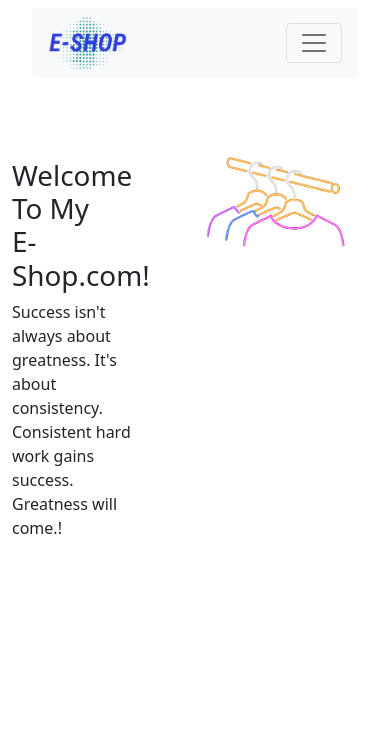
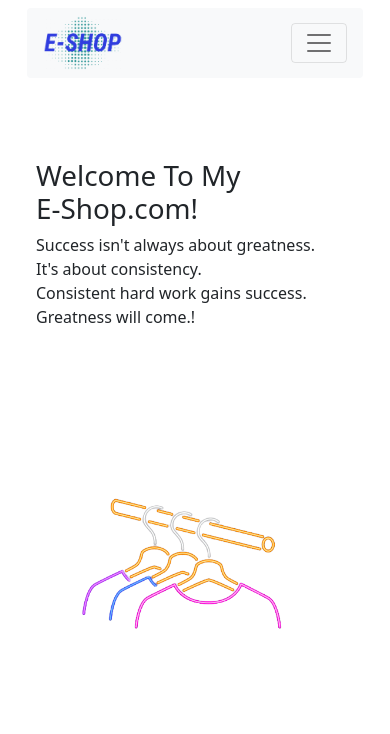
Before and after one commit to shishir3051/e.Shop.com, a plain HTML site: page index.html in a window 390 px wide. Drawn offline with Linux system fonts and the light colour scheme.

Commit message:
responsiveness

```diff
--- a/assets/styles/home.css
+++ b/assets/styles/home.css
@@ -7,7 +7,7 @@
 .navbar{
     display: flex;
     align-items: center;
-    padding: 20px;
+    padding: 15px;
 }
 
 nav{
@@ -15,14 +15,14 @@ nav{
 }
 ul{
 
-    text-transform: uppercase;
+    text-transform: capitalize;
 }
 
-.col-5{
+.col-lg-5{
     padding: 25px;
 }
 
-.col-7 img{
+.col-md-6 img{
     max-width: 100%;
     padding: 50px 0;
 }
--- a/index.html
+++ b/index.html
@@ -65,15 +65,15 @@
             </nav>
             </div>
 
-            <div class="row">
-                <div class="col-5 my-5">
+            <div class=" container row">
+                <div class="col-sm-6 col-md-6 col-lg-5  my-5">
                     <h1>Welcome To My <br> E-Shop.com!</h1>
                     <p>Success isn't always about greatness. It's about
                         consistency. <br> Consistent hard work gains success. Greatness will come.!
                     </p>
                 </div>
 
-                <div class="col-7">
+                <div class="col-sm-6 col-md-6 col-lg-7">
                     <img src="./assets/images/eshop.png" alt="">
                 </div>
             </div>
```
